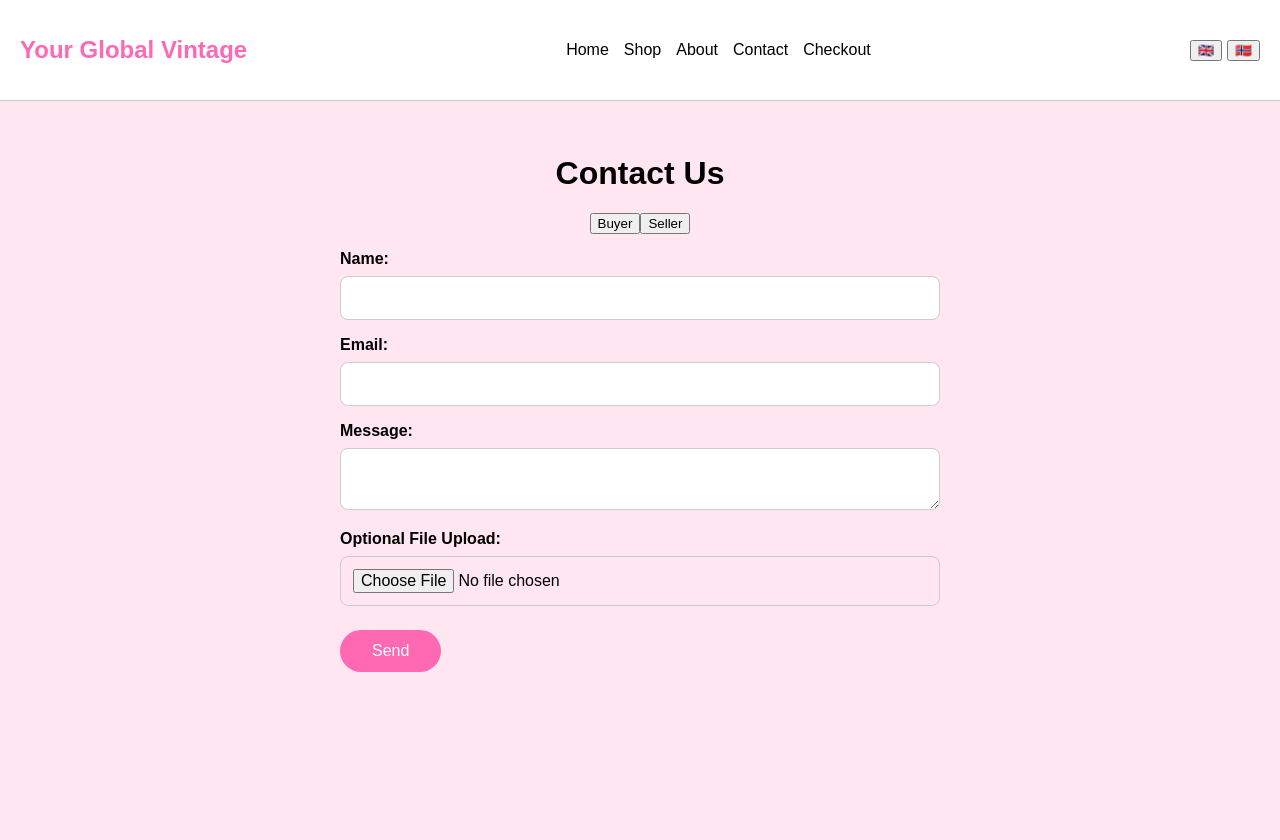
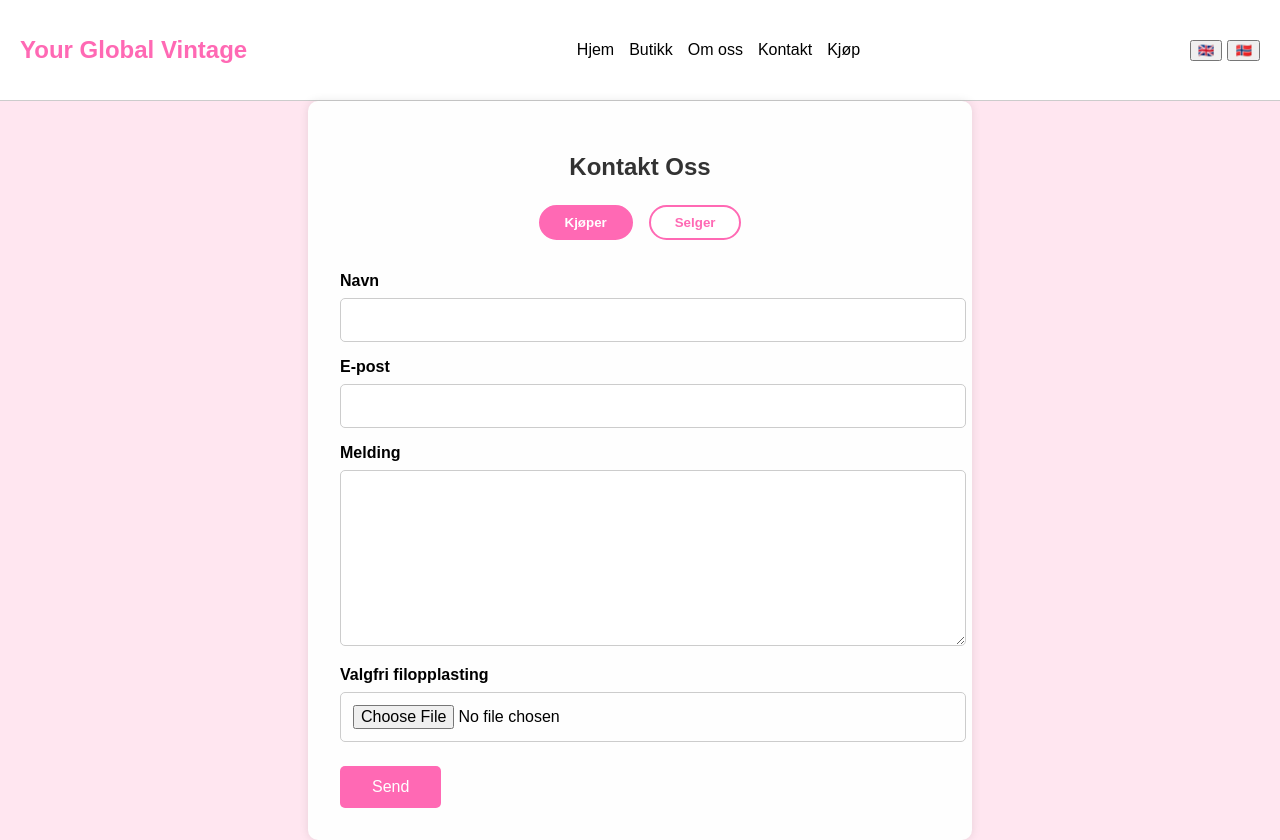
Before and after one commit to hannavsd/your-global-vintage, a React (Vite) app: page /contact in a window 1280 px wide. Before the commit the page ends 800 px from the top, so only its background shows below. Built offline with nearby package versions, Linux system fonts and the light colour scheme.

Commit message:
Refactor i18n and Contact page with updated translation and sending status

```diff
--- a/index.html
+++ b/index.html
@@ -1,5 +1,5 @@
 <!doctype html>
-<html lang="en">
+<html lang="">
   <head>
     <meta charset="UTF-8" />
     <link rel="icon" type="image/svg+xml" href="/vite.svg" />
--- a/src/App.jsx
+++ b/src/App.jsx
@@ -7,20 +7,8 @@ import About from './pages/About';
 import Contact from './pages/Contact';
 import Account from './pages/Account';
 import Checkout from './pages/Checkout';
+import SetHtmlLang from './SetHtmlLang';
 import './App.css';
-
-import { useTranslation } from 'react-i18next';
-
-// Helper component to update <html lang="...">
-const SetHtmlLang = () => {
-  const { i18n } = useTranslation();
-
-  React.useEffect(() => {
-    document.documentElement.lang = i18n.language;
-  }, [i18n.language]);
-
-  return null;
-};
 
 function App() {
   return (
--- a/src/SetHtmlLang.jsx
+++ b/src/SetHtmlLang.jsx
@@ -1,4 +1,3 @@
-// src/SetHtmlLang.jsx
 import { useEffect } from 'react';
 import { useTranslation } from 'react-i18next';
 
--- a/src/i18n.js
+++ b/src/i18n.js
@@ -18,8 +18,8 @@ i18n
   .use(initReactI18next)
   .init({
     resources,
-    lng: 'en', // default language
-    fallbackLng: 'en', // fallback if translation not found
+    lng: 'no', // ✅ Norwegian is now default
+    fallbackLng: 'no', // ✅ Fallback is also Norwegian
     interpolation: {
       escapeValue: false,
     },
--- a/src/locales/en.json
+++ b/src/locales/en.json
@@ -14,6 +14,7 @@
     "message": "Message",
     "upload": "Optional File Upload",
     "send": "Send",
+    "sending": "Sending...",
     "thankYou": "Thank you!",
     "thankMsg": "We have received your message and will get back to you as soon as we can.",
     "sellerComing": "Seller contact form coming soon!",
--- a/src/locales/no.json
+++ b/src/locales/no.json
@@ -15,6 +15,7 @@
     "message": "Melding",
     "upload": "Valgfri filopplasting",
     "send": "Send",
+    "sending": "Sender...",
     "thankYou": "Takk!",
     "thankMsg": "Vi har mottatt meldingen din og vil kontakte deg så snart vi kan.",
     "sellerComing": "Selgerskjema kommer snart!",
--- a/src/pages/Contact.css
+++ b/src/pages/Contact.css
@@ -1,19 +1,63 @@
-.contact-container {
-  padding: 2rem;
+.contact-form-container {
   max-width: 600px;
   margin: 0 auto;
-  text-align: center;
-  font-family: Arial, sans-serif;
+  padding: 2rem;
+  background-color: #fefefe;
+  border-radius: 10px;
+  box-shadow: 0 0 10px rgba(0, 0, 0, 0.1);
 }
 
-.form-toggle {
+.contact-form-container h2 {
+  text-align: center;
+  margin-bottom: 1.5rem;
+  color: #333;
+}
+
+form label {
+  display: block;
+  margin-top: 1rem;
+  font-weight: bold;
+}
+
+form input,
+form textarea {
+  width: 100%;
+  padding: 0.75rem;
+  margin-top: 0.5rem;
+  border: 1px solid #ccc;
+  border-radius: 5px;
+  font-size: 1rem;
+}
+
+form textarea {
+  height: 150px;
+  resize: vertical;
+}
+
+form button[type="submit"] {
+  margin-top: 1.5rem;
+  padding: 0.75rem 2rem;
+  background-color: #ff69b4;
+  color: white;
+  border: none;
+  border-radius: 5px;
+  font-size: 1rem;
+  cursor: pointer;
+  transition: background-color 0.3s;
+}
+
+form button[type="submit"]:hover {
+  background-color: #e055a0;
+}
+
+.contact-toggle {
   display: flex;
   justify-content: center;
   gap: 1rem;
   margin-bottom: 2rem;
 }
 
-.form-toggle button {
+.contact-toggle button {
   padding: 0.5rem 1.5rem;
   cursor: pointer;
   border: 2px solid #ff69b4;
@@ -24,72 +68,7 @@
   transition: background-color 0.3s, color 0.3s;
 }
 
-.form-toggle .active {
+.contact-toggle .active {
   background-color: #ff69b4;
   color: white;
 }
-
-.contact-form {
-  text-align: left;
-}
-
-.contact-form label {
-  display: block;
-  margin: 1rem 0 0.5rem;
-  font-weight: bold;
-}
-
-.contact-form input,
-.contact-form textarea {
-  width: 100%;
-  padding: 0.75rem;
-  border-radius: 8px;
-  border: 1px solid #ccc;
-  font-size: 1rem;
-  box-sizing: border-box;
-}
-
-.contact-form textarea {
-  resize: vertical;
-}
-
-.contact-form button {
-  margin-top: 1.5rem;
-  background-color: #ff69b4;
-  color: white;
-  border: none;
-  padding: 0.75rem 2rem;
-  font-size: 1rem;
-  border-radius: 25px;
-  cursor: pointer;
-  transition: background-color 0.3s ease;
-}
-
-.contact-form button:hover {
-  background-color: #ff479a;
-}
-
-.thank-you-message {
-  margin-top: 2rem;
-  background-color: #ffe4f1;
-  padding: 2rem;
-  border-radius: 15px;
-}
-
-.seller-info {
-  margin-top: 2rem;
-  font-style: italic;
-  color: #555;
-}
-
-/* Responsive tweaks */
-@media (max-width: 480px) {
-  .form-toggle {
-    flex-direction: column;
-    gap: 0.5rem;
-  }
-
-  .form-toggle button {
-    width: 100%;
-  }
-}
--- a/src/pages/Contact.jsx
+++ b/src/pages/Contact.jsx
@@ -4,11 +4,13 @@ import "./Contact.css";
 
 const Contact = () => {
   const { t } = useTranslation();
-  const [selectedForm, setSelectedForm] = useState("buyer");
   const [formSent, setFormSent] = useState(false);
+  const [activeForm, setActiveForm] = useState("buyer");
+  const [isSubmitting, setIsSubmitting] = useState(false);
 
   const handleSubmit = async (event) => {
     event.preventDefault();
+    setIsSubmitting(true);
 
     const form = event.target;
     const formData = new FormData(form);
@@ -30,63 +32,59 @@ const Contact = () => {
       }
     } catch (error) {
       alert(t("contactForm.errorSubmission"));
+    } finally {
+      setIsSubmitting(false);
     }
   };
 
   return (
-    <div className="contact-container">
-      <h1>{t("contactForm.title")}</h1>
+    <div className="contact-form-container">
+      <h2>{t("contactForm.title")}</h2>
 
       <div className="contact-toggle">
         <button
-          type="button"
-          className={selectedForm === "buyer" ? "active" : ""}
-          onClick={() => {
-            setSelectedForm("buyer");
-            setFormSent(false);
-          }}
+          className={activeForm === "buyer" ? "active" : ""}
+          onClick={() => setActiveForm("buyer")}
         >
           {t("contactForm.buyer")}
         </button>
         <button
-          type="button"
-          className={selectedForm === "seller" ? "active" : ""}
-          onClick={() => {
-            setSelectedForm("seller");
-            setFormSent(false);
-          }}
+          className={activeForm === "seller" ? "active" : ""}
+          onClick={() => setActiveForm("seller")}
         >
           {t("contactForm.seller")}
         </button>
       </div>
 
-      {selectedForm === "buyer" && !formSent && (
-        <form onSubmit={handleSubmit} className="contact-form">
-          <label htmlFor="name">{t("contactForm.name")}:</label>
+      {formSent ? (
+        <div>
+          <h3>{t("contactForm.thankYou")}</h3>
+          <p>{t("contactForm.thankMsg")}</p>
+        </div>
+      ) : (
+        <>
+          {activeForm === "buyer" ? (
+            <form onSubmit={handleSubmit}>
+              <label htmlFor="name">{t("contactForm.name")}</label>
               <input type="text" id="name" name="name" required />
 
-          <label htmlFor="email">{t("contactForm.email")}:</label>
+              <label htmlFor="email">{t("contactForm.email")}</label>
               <input type="email" id="email" name="email" required />
 
-          <label htmlFor="message">{t("contactForm.message")}:</label>
-          <textarea id="message" name="message" required></textarea>
+              <label htmlFor="message">{t("contactForm.message")}</label>
+              <textarea id="message" name="message" required />
 
-          <label htmlFor="file">{t("contactForm.upload")}:</label>
+              <label htmlFor="file">{t("contactForm.upload")}</label>
               <input type="file" id="file" name="file" />
 
-          <button type="submit">{t("contactForm.send")}</button>
+              <button type="submit" disabled={isSubmitting}>
+                {isSubmitting ? t("contactForm.sending") : t("contactForm.send")}
+              </button>
             </form>
+          ) : (
+            <p>{t("contactForm.sellerComing")}</p>
           )}
-
-      {selectedForm === "seller" && !formSent && (
-        <p className="coming-soon">{t("contactForm.sellerComing")}</p>
-      )}
-
-      {formSent && (
-        <div className="thank-you-message">
-          <h2>{t("contactForm.thankYou")}</h2>
-          <p>{t("contactForm.thankMsg")}</p>
-        </div>
+        </>
       )}
     </div>
   );
```
Lines whose indentation alone changed are shown as unchanged.
